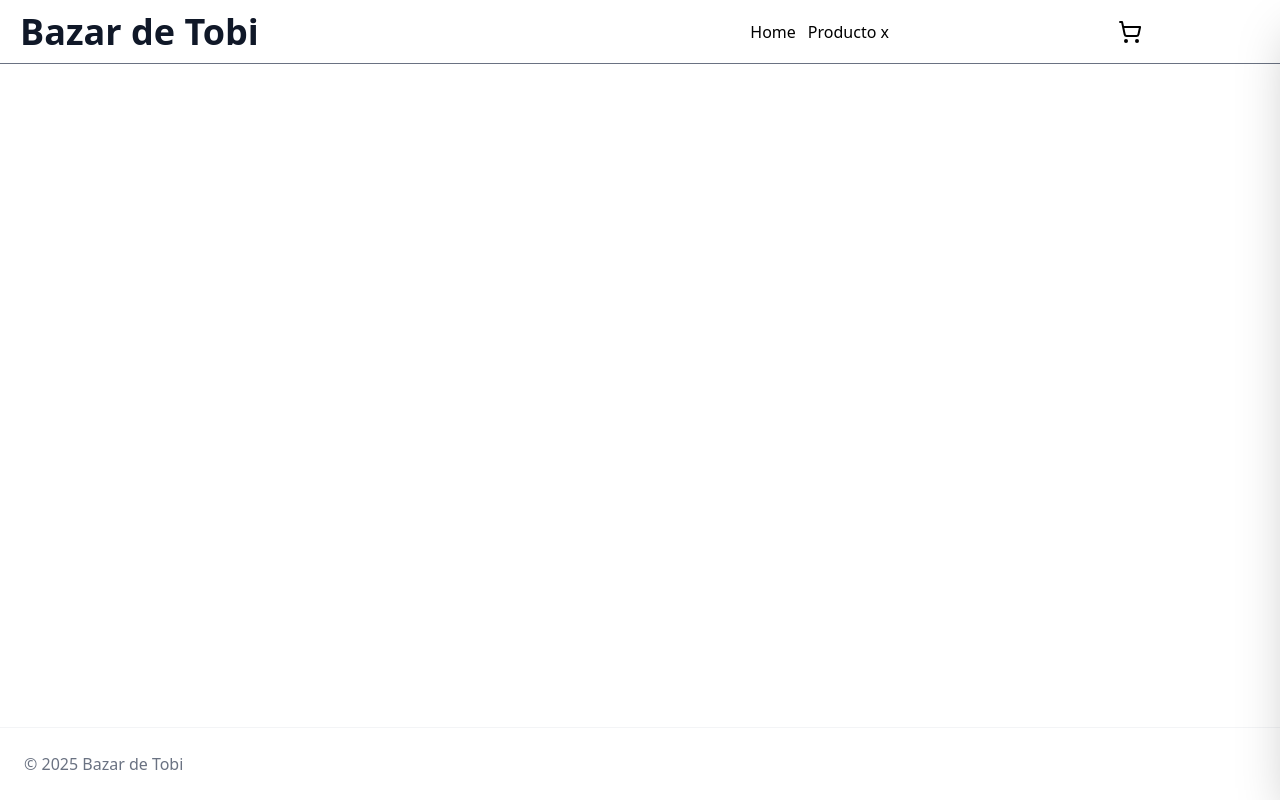
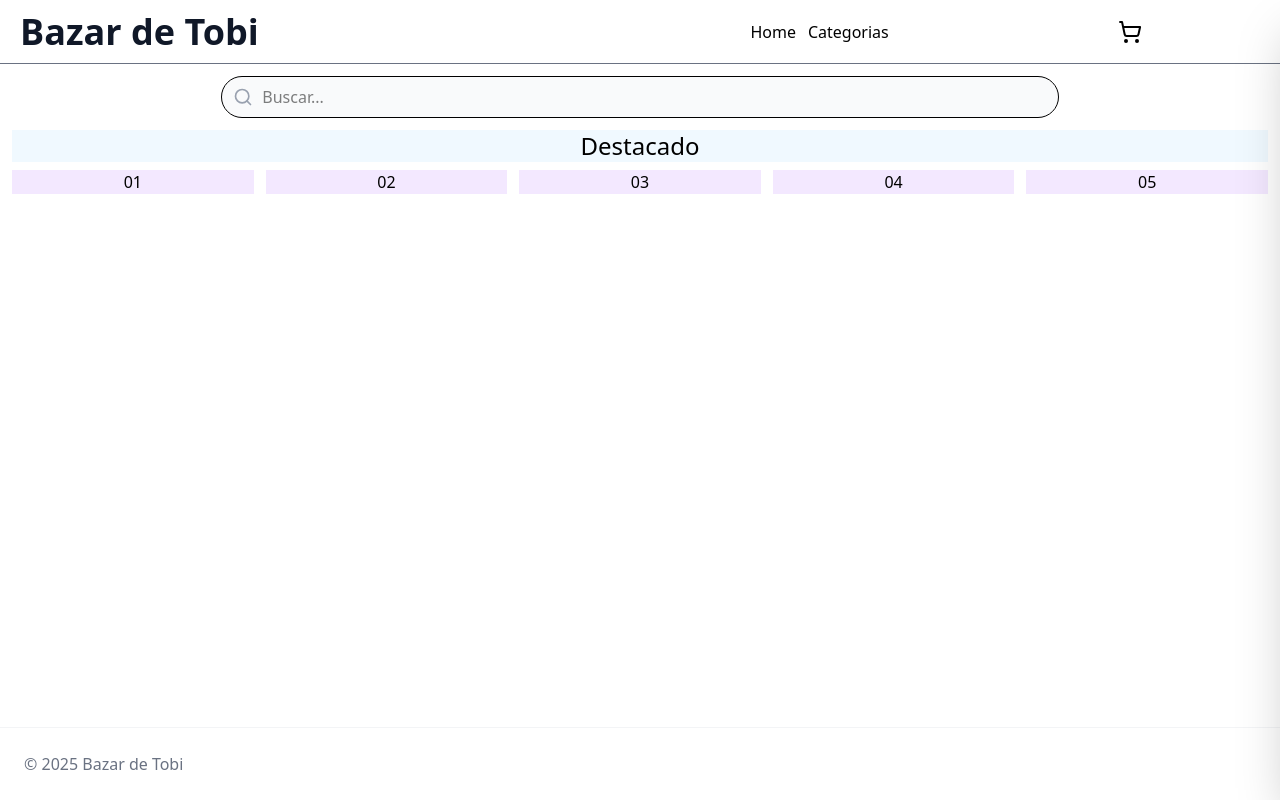
Before and after one commit to Granth-Atuin/BazarDeToby, a React (Vite) app in the folder bazar-de-toby/: page /List in a window 1280 px wide. Built offline with nearby package versions, Linux system fonts and the light colour scheme.

Commit message:
🌱list.jsx

```diff
--- a/bazar-de-toby/src/App.jsx
+++ b/bazar-de-toby/src/App.jsx
@@ -3,7 +3,7 @@ import { Routes, Route } from "react-router-dom";
 import Home from "./pages/Home";
 import Footer from "./components/Footer";
 import Navbar from "./components/Navbar";
-import ProductDetail from "./pages/ProductDetail";
+import List from "./pages/list";
 
 /*🌱 mover los js a la carpeta a scripts, tmb pueden hacer las funciones dentro de los .jsx*/
 /*🌱 ver que es mejor*/
@@ -16,7 +16,7 @@ export default function App() {
       <div className="flex-1">
         <Routes>
           <Route path="/" element={<Home />} />
-          <Route path="/Producto" element={<ProductDetail />} />
+          <Route path="/List" element={<List />} />
         </Routes>
       </div>
       <Footer />
--- a/bazar-de-toby/src/components/Navbar.jsx
+++ b/bazar-de-toby/src/components/Navbar.jsx
@@ -16,7 +16,7 @@ function Navbar() {
         <div className="links flex gap-3">
           {/*🌱  cuando esten las demas paginas poner los link, esto es para mi misma, osea, luz*/}
           <Link to="/">Home</Link>
-          <Link to="/Producto">Producto x</Link>
+          <Link to="/List">Categorias</Link>
         </div>
         <div className="carro">
            {/*🌱  pasarlo a style y ponerlo en .boton-carro*/}
--- /dev/null
+++ b/bazar-de-toby/src/pages/list.jsx
@@ -0,0 +1,66 @@
+import SearchBar from "../components/BarraBusqueda"
+
+
+function List() {
+    return(
+        <div className="w-full p-3">
+            <SearchBar />
+            <div className="bg-sky-50 flex flex-col text-center">
+                <p className="sub-division text-2xl">Destacado</p>
+                {/*🌱 Agregar carousel*/}
+            </div>
+            <div className="text-center">
+                <div className="grid grid-cols-2 md:grid-cols-5 gap-3 my-2">
+                    <div className="bg-purple-100">01</div>
+                    <div className="bg-purple-100">02</div>
+                    <div className="bg-purple-100">03</div>
+                    <div className="bg-purple-100">04</div>
+                    <div className="bg-purple-100">05</div>
+                </div>
+            </div>
+        </div>
+    )
+}
+export default List
+/*<!doctype html>
+<html lang="es">
+  <head>
+    <meta charset="UTF-8" />
+    <meta name="viewport" content="width=device-width, initial-scale=1.0" />
+    <title>Bazar de Toby</title>
+    <link rel="stylesheet" href="./src/category.css">
+    <link rel="stylesheet" href="https://cdnjs.cloudflare.com/ajax/libs/font-awesome/6.5.0/css/all.min.css">
+  </head>
+  <body>
+    <div id="root"></div>
+    <script type="module" src="/src/main.jsx"></script>
+
+    <div class="navbar">
+        <nav>
+            <div class="titulo">
+                <p>El Bazar de Tobi</p>
+            </div>
+            <form class="busqueda" action="#" method="get">
+                <input type="text" name="buscar" placeholder="Peluche Marca ACME">
+                <button type="submit"><i class="fas fa-search"></i></button>
+            </form>
+            <form class="usuario" action="usuario.html" method="get">
+                <img src="https://imgs.search.brave.com/AkrMmwpddgNjxQseYczH0vIImCyJwvtdCskLCdCSOkw/rs:fit:860:0:0:0/g:ce/aHR0cHM6Ly9pLnBp/bmltZy5jb20vb3Jp/Z2luYWxzLzEzLzQ5/LzQzLzEzNDk0M2E1/ZjkxMDEzYmVlOTU4/ZjJhZWRkNWY3MTEy/LmpwZw" width="50px" height="50px">
+                <button type="submit">Usuario</button>
+            </form>
+            <div class="carrito">
+                <a href="https://www.youtube.com"><img src="https://imgs.search.brave.com/AkrMmwpddgNjxQseYczH0vIImCyJwvtdCskLCdCSOkw/rs:fit:860:0:0:0/g:ce/aHR0cHM6Ly9pLnBp/bmltZy5jb20vb3Jp/Z2luYWxzLzEzLzQ5/LzQzLzEzNDk0M2E1/ZjkxMDEzYmVlOTU4/ZjJhZWRkNWY3MTEy/LmpwZw" width="50px" height="50px"></a>
+            </div>
+        </nav>
+    </div>
+    <div class="encabezado">
+        <img src="" width="450px" height="450px" alt="imagen">
+        <h2>Encabezado</h2>
+        <h4>descripcion</h4>
+    </div>
+    <footer>
+
+    </footer>
+  </body>
+</html>
+ */
```
